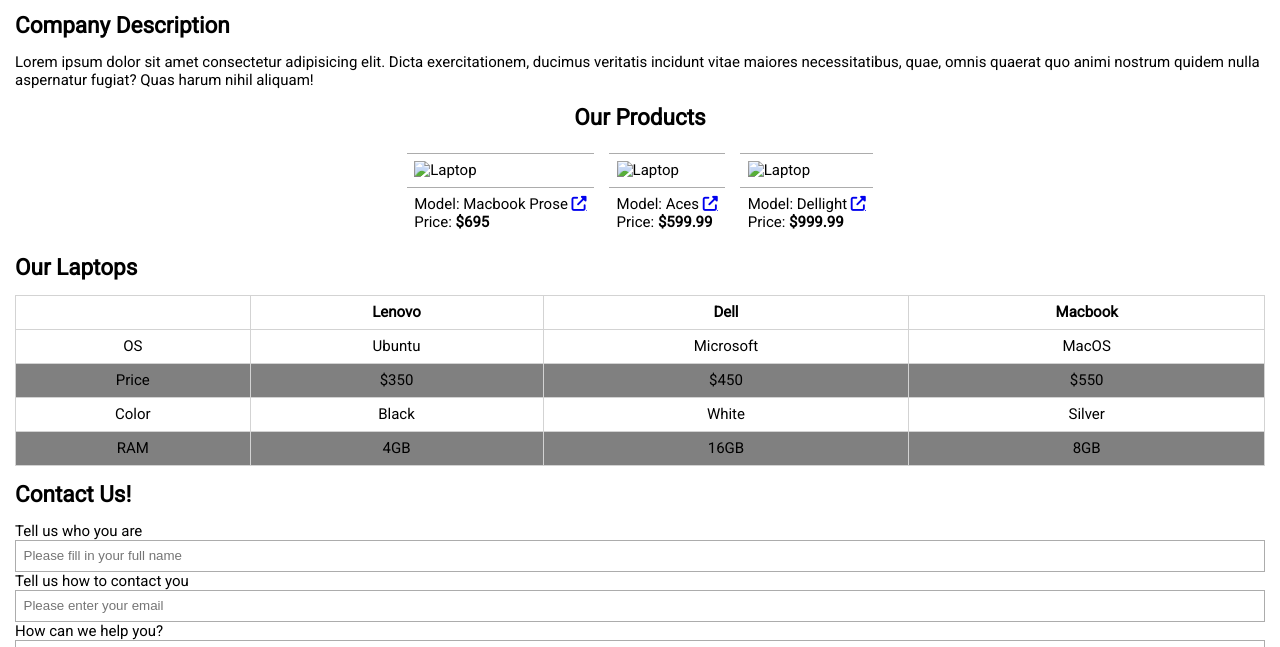
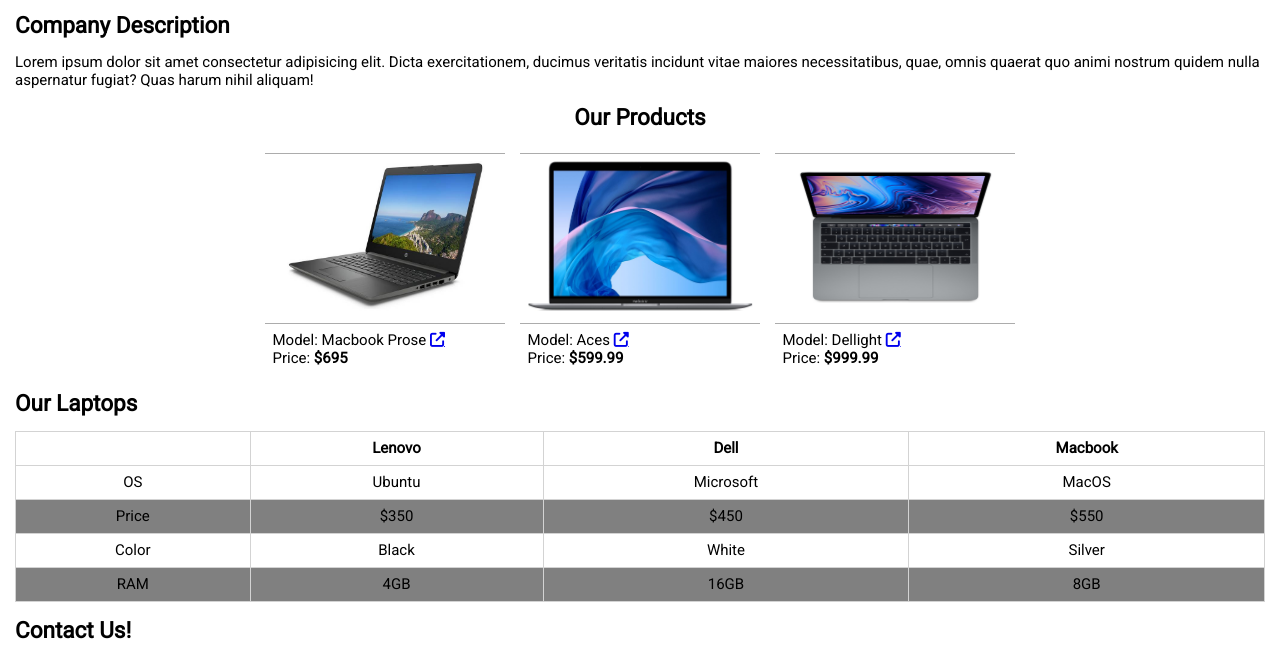
Before and after one commit to fbw-28/69-UIB-advanced_test, a plain HTML site: page daniel/index.html in a window 1280 px wide. Shown: the part 153-800 px from the top of the page. Drawn offline with Linux system fonts and the light colour scheme; files whose address does not match are found by name.

Commit message:
fixed relative paths

```diff
--- a/daniel/index.html
+++ b/daniel/index.html
@@ -32,18 +32,18 @@
             <h2>Our Products</h2>
             <section class="cards">
                 <section class="product-card">
-                    <img src="images/laptop1.jpeg" alt="Laptop">
+                    <img src="../images/laptop1.jpeg" alt="Laptop">
                     <p>Model: Macbook Prose <a href="#" target="_blank"></a><br>
                         Price: <strong>$695</strong>
                     </p>
                 </section>
                 <section class="product-card">
-                    <img src="images/laptop2.jpeg" alt="Laptop">
+                    <img src="../images/laptop2.jpeg" alt="Laptop">
                     <p>Model: Aces <a href="#" target="_blank"></a><br>
                         Price: <strong>$599.99</strong></p>
                 </section>
                 <section class="product-card">
-                    <img src="images/laptop3.jpeg" alt="Laptop">
+                    <img src="../images/laptop3.jpeg" alt="Laptop">
                     <p>Model: Dellight <a href="#" target="_blank"></a><br>
                         Price: <strong>$999.99</strong></p>
                 </section>
```
